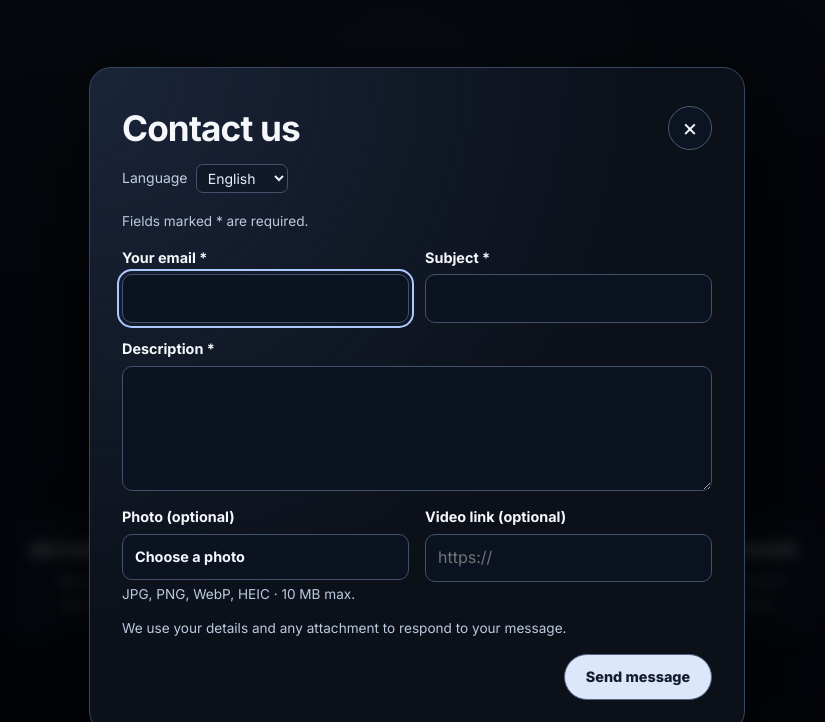
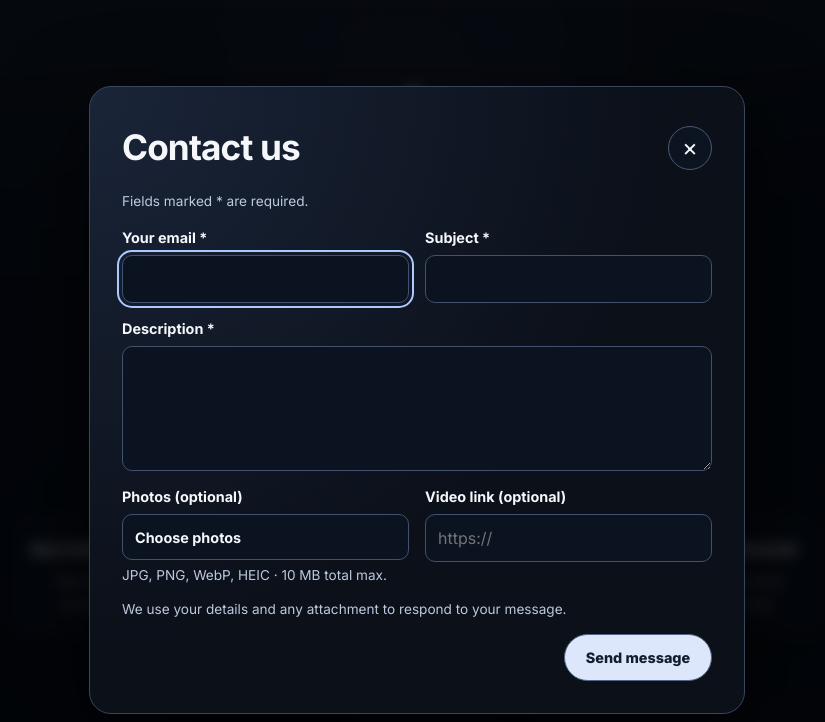
Before and after one commit to altruisproductions/altruiproductions-site, a website: page index.html in a window 1280 px wide. Both pictures are taken after a click on the button "Contact us". Shown: the top 722 px of the page, without its empty margins (223-1048 px from the left). Drawn offline with Linux system fonts and the light colour scheme.

Commit message:
Use the homepage language menu and allow multiple photos

```diff
--- a/contact.css
+++ b/contact.css
@@ -79,6 +79,10 @@ body:has(.contact-dialog) .studio-home {
   letter-spacing: -.025em;
 }
 
+.contact-heading {
+  margin-bottom: 1rem;
+}
+
 .contact-close {
   flex: none;
   width: 44px;
@@ -91,25 +95,6 @@ body:has(.contact-dialog) .studio-home {
   font-size: 1.5rem;
   line-height: 1;
   cursor: pointer;
-}
-
-.contact-language {
-  display: flex;
-  align-items: center;
-  gap: .55rem;
-  margin: .5rem 0 1.15rem;
-  color: #c1cde0;
-  font-size: .875rem;
-}
-
-.contact-language select {
-  max-width: 55%;
-  padding: .26rem .4rem;
-  border: 1px solid #43516c;
-  border-radius: 7px;
-  background: #101927;
-  color: #e7eefb;
-  font: inherit;
 }
 
 .contact-form,
--- a/contact.js
+++ b/contact.js
@@ -1,65 +1,103 @@
 (() => {
   const translations = {
     en: {
-      title: 'Contact us', close: 'Close', language: 'Language', requiredNote: 'Fields marked * are required.',
-      email: 'Your email *', subject: 'Subject *', message: 'Description *', photo: 'Photo (optional)',
-      choosePhoto: 'Choose a photo', remove: 'Remove photo', photoHint: 'JPG, PNG, WebP, HEIC · 10 MB max.',
+      title: 'Contact us', close: 'Close', selectLanguage: 'Select language', requiredNote: 'Fields marked * are required.',
+      email: 'Your email *', subject: 'Subject *', message: 'Description *', photo: 'Photos (optional)',
+      choosePhoto: 'Choose photos', remove: 'Remove photos', photoHint: 'JPG, PNG, WebP, HEIC · 10 MB total max.',
       video: 'Video link (optional)', privacy: 'We use your details and any attachment to respond to your message.',
       send: 'Send message', sending: 'Sending…', success: 'Message sent. Thank you for getting in touch.',
       invalidEmail: 'Enter a valid email address.', invalidSubject: 'Enter a subject of up to 120 characters.',
       invalidMessage: 'Enter a description of up to 5,000 characters.', invalidVideo: 'Enter a valid HTTPS or HTTP video link.',
-      photoSize: 'Choose a photo no larger than 10 MB.', photoType: 'Choose a valid JPG, PNG, WebP or HEIC photo.',
+      photoSize: 'Choose photos totaling 10 MB or less.', photoType: 'Choose valid JPG, PNG, WebP or HEIC photos.',
       failed: 'Your message couldn’t be sent. Please try again later.'
     },
     it: {
-      title: 'Contattaci', close: 'Chiudi', language: 'Lingua', requiredNote: 'I campi contrassegnati con * sono obbligatori.',
-      email: 'La tua email *', subject: 'Oggetto *', message: 'Descrizione *', photo: 'Foto (facoltativa)',
-      choosePhoto: 'Scegli una foto', remove: 'Rimuovi foto', photoHint: 'JPG, PNG, WebP, HEIC · max 10 MB',
+      title: 'Contattaci', close: 'Chiudi', selectLanguage: 'Seleziona lingua', requiredNote: 'I campi contrassegnati con * sono obbligatori.',
+      email: 'La tua email *', subject: 'Oggetto *', message: 'Descrizione *', photo: 'Foto (facoltative)',
+      choosePhoto: 'Scegli le foto', remove: 'Rimuovi le foto', photoHint: 'JPG, PNG, WebP, HEIC · max 10 MB totali',
       video: 'Link al video (facoltativo)', privacy: 'Usiamo i tuoi dati e l’eventuale allegato per rispondere al tuo messaggio.',
       send: 'Invia messaggio', sending: 'Invio in corso…', success: 'Messaggio inviato. Grazie per averci contattato.',
       invalidEmail: 'Inserisci un indirizzo email valido.', invalidSubject: 'Inserisci un oggetto di massimo 120 caratteri.',
       invalidMessage: 'Inserisci una descrizione di massimo 5.000 caratteri.', invalidVideo: 'Inserisci un link al video valido, con HTTPS o HTTP.',
-      photoSize: 'Scegli una foto di massimo 10 MB.', photoType: 'Scegli una foto valida in formato JPG, PNG, WebP o HEIC.',
+      photoSize: 'Il totale delle foto deve essere al massimo di 10 MB.', photoType: 'Scegli foto in formato JPG, PNG, WebP o HEIC.',
       failed: 'Impossibile inviare il messaggio. Riprova più tardi.'
     },
     es: {
-      title: 'Contáctanos', close: 'Cerrar', language: 'Idioma', requiredNote: 'Los campos marcados con * son obligatorios.',
-      email: 'Tu correo electrónico *', subject: 'Asunto *', message: 'Descripción *', photo: 'Foto (opcional)',
-      choosePhoto: 'Elige una foto', remove: 'Quitar foto', photoHint: 'JPG, PNG, WebP, HEIC · máx. 10 MB',
+      title: 'Contáctanos', close: 'Cerrar', selectLanguage: 'Elegir idioma', requiredNote: 'Los campos marcados con * son obligatorios.',
+      email: 'Tu correo electrónico *', subject: 'Asunto *', message: 'Descripción *', photo: 'Fotos (opcional)',
+      choosePhoto: 'Elige las fotos', remove: 'Quitar fotos', photoHint: 'JPG, PNG, WebP, HEIC · máx. 10 MB en total',
       video: 'Enlace al vídeo (opcional)', privacy: 'Usamos tus datos y el archivo adjunto para responder a tu mensaje.',
       send: 'Enviar mensaje', sending: 'Enviando…', success: 'Mensaje enviado. Gracias por ponerte en contacto.',
       invalidEmail: 'Introduce un correo electrónico válido.', invalidSubject: 'Introduce un asunto de hasta 120 caracteres.',
       invalidMessage: 'Introduce una descripción de hasta 5000 caracteres.', invalidVideo: 'Introduce un enlace al vídeo válido con HTTPS o HTTP.',
-      photoSize: 'Elige una foto de hasta 10 MB.', photoType: 'Elige una foto válida en formato JPG, PNG, WebP o HEIC.',
+      photoSize: 'El total de las fotos no puede superar los 10 MB.', photoType: 'Elige fotos en formato JPG, PNG, WebP o HEIC.',
       failed: 'No se pudo enviar el mensaje. Inténtalo más tarde.'
     },
     fr: {
-      title: 'Contactez-nous', close: 'Fermer', language: 'Langue', requiredNote: 'Les champs marqués d’un * sont obligatoires.',
-      email: 'Votre adresse e-mail *', subject: 'Objet *', message: 'Description *', photo: 'Photo (facultative)',
-      choosePhoto: 'Choisir une photo', remove: 'Retirer la photo', photoHint: 'JPG, PNG, WebP, HEIC · 10 Mo max.',
+      title: 'Contactez-nous', close: 'Fermer', selectLanguage: 'Choisir la langue', requiredNote: 'Les champs marqués d’un * sont obligatoires.',
+      email: 'Votre adresse e-mail *', subject: 'Objet *', message: 'Description *', photo: 'Photos (facultatif)',
+      choosePhoto: 'Choisir des photos', remove: 'Retirer les photos', photoHint: 'JPG, PNG, WebP, HEIC · 10 Mo au total',
       video: 'Lien vidéo (facultatif)', privacy: 'Nous utilisons vos coordonnées et la pièce jointe éventuelle pour vous répondre.',
       send: 'Envoyer le message', sending: 'Envoi en cours…', success: 'Message envoyé. Merci de nous avoir contactés.',
       invalidEmail: 'Saisissez une adresse e-mail valide.', invalidSubject: 'Saisissez un objet de 120 caractères maximum.',
       invalidMessage: 'Saisissez une description de 5 000 caractères maximum.', invalidVideo: 'Saisissez un lien vidéo HTTPS ou HTTP valide.',
-      photoSize: 'Choisissez une photo de 10 Mo maximum.', photoType: 'Choisissez une photo valide au format JPG, PNG, WebP ou HEIC.',
+      photoSize: 'Le total des photos ne doit pas dépasser 10 Mo.', photoType: 'Choisissez des photos au format JPG, PNG, WebP ou HEIC.',
       failed: 'Impossible d’envoyer votre message. Réessayez plus tard.'
     },
     de: {
-      title: 'Kontakt', close: 'Schließen', language: 'Sprache', requiredNote: 'Mit * gekennzeichnete Felder sind Pflichtfelder.',
-      email: 'Ihre E-Mail-Adresse *', subject: 'Betreff *', message: 'Beschreibung *', photo: 'Foto (optional)',
-      choosePhoto: 'Foto auswählen', remove: 'Foto entfernen', photoHint: 'JPG, PNG, WebP, HEIC · max. 10 MB',
+      title: 'Kontakt', close: 'Schließen', selectLanguage: 'Sprache auswählen', requiredNote: 'Mit * gekennzeichnete Felder sind Pflichtfelder.',
+      email: 'Ihre E-Mail-Adresse *', subject: 'Betreff *', message: 'Beschreibung *', photo: 'Fotos (optional)',
+      choosePhoto: 'Fotos auswählen', remove: 'Fotos entfernen', photoHint: 'JPG, PNG, WebP, HEIC · max. 10 MB insgesamt',
       video: 'Videolink (optional)', privacy: 'Wir verwenden Ihre Angaben und einen etwaigen Anhang, um Ihnen zu antworten.',
       send: 'Nachricht senden', sending: 'Wird gesendet…', success: 'Nachricht gesendet. Vielen Dank für Ihre Anfrage.',
       invalidEmail: 'Geben Sie eine gültige E-Mail-Adresse ein.', invalidSubject: 'Geben Sie einen Betreff mit höchstens 120 Zeichen ein.',
       invalidMessage: 'Geben Sie eine Beschreibung mit höchstens 5.000 Zeichen ein.', invalidVideo: 'Geben Sie einen gültigen HTTPS- oder HTTP-Videolink ein.',
-      photoSize: 'Wählen Sie ein Foto mit höchstens 10 MB.', photoType: 'Wählen Sie ein gültiges JPG-, PNG-, WebP- oder HEIC-Foto.',
+      photoSize: 'Die Fotos dürfen zusammen höchstens 10 MB groß sein.', photoType: 'Wählen Sie gültige JPG-, PNG-, WebP- oder HEIC-Fotos.',
       failed: 'Ihre Nachricht konnte nicht gesendet werden. Versuchen Sie es später erneut.'
+    }
+  };
+
+  const homeTranslations = {
+    en: {
+      kicker: 'Independent apps, films and games',
+      intro: 'Independent digital experiences by Giovanni Altrui, spanning narrative games, productivity apps, interactive cinema, manga projects and filmmaking work.',
+      projects: 'Projects', survival: 'Narrative survival', desktop: 'Real Desktop Experience',
+      film: 'Interactive film', manga: 'Coming soon', filmmaker: 'Showreel & courses'
+    },
+    it: {
+      kicker: 'App, film e giochi indipendenti',
+      intro: 'Esperienze digitali indipendenti di Giovanni Altrui, tra giochi narrativi, app di produttività, cinema interattivo, progetti manga e produzioni video.',
+      projects: 'Progetti', survival: 'Survival narrativo', desktop: 'Una vera esperienza desktop',
+      film: 'Film interattivo', manga: 'In arrivo', filmmaker: 'Showreel e corsi'
+    },
+    es: {
+      kicker: 'Aplicaciones, cine y juegos independientes',
+      intro: 'Experiencias digitales independientes de Giovanni Altrui, desde juegos narrativos y aplicaciones de productividad hasta cine interactivo, proyectos de manga y producciones audiovisuales.',
+      projects: 'Proyectos', survival: 'Supervivencia narrativa', desktop: 'Una auténtica experiencia de escritorio',
+      film: 'Película interactiva', manga: 'Próximamente', filmmaker: 'Videorreel y cursos'
+    },
+    fr: {
+      kicker: 'Applications, films et jeux indépendants',
+      intro: 'Des expériences numériques indépendantes signées Giovanni Altrui, entre jeux narratifs, applications de productivité, cinéma interactif, projets de mangas et réalisations audiovisuelles.',
+      projects: 'Projets', survival: 'Survie narrative', desktop: 'Une véritable expérience de bureau',
+      film: 'Film interactif', manga: 'Bientôt disponible', filmmaker: 'Bande démo et cours'
+    },
+    de: {
+      kicker: 'Unabhängige Apps, Filme und Spiele',
+      intro: 'Unabhängige digitale Projekte von Giovanni Altrui, von erzählerischen Spielen und Produktivitäts-Apps bis hin zu interaktivem Kino, Manga und Filmproduktionen.',
+      projects: 'Projekte', survival: 'Storybasiertes Survival', desktop: 'Ein echtes Desktop-Erlebnis',
+      film: 'Interaktiver Film', manga: 'Demnächst', filmmaker: 'Showreel und Kurse'
     }
   };
 
   const dialog = document.getElementById('contactDialog');
   const openButton = document.getElementById('contactOpen');
-  const languageSelect = document.getElementById('contactLanguage');
+  const languageMenu = document.getElementById('homeLanguage');
+  const languageTrigger = document.getElementById('homeLanguageTrigger');
+  const languageOptions = document.getElementById('homeLanguageOptions');
+  const languageButtons = [...languageOptions.querySelectorAll('[data-lang]')];
+  const homeText = [...document.querySelectorAll('[data-home]')];
+  const homeLabels = [...document.querySelectorAll('[data-home-label]')];
   const form = document.getElementById('contactForm');
   const submit = document.getElementById('contactSubmit');
   const status = document.getElementById('contactStatus');
@@ -100,17 +138,26 @@
   }
 
   function updatePhoto() {
-    const file = photo.files[0];
-    photoName.textContent = file ? file.name : translations[language].choosePhoto;
-    remove.hidden = !file;
+    const names = Array.from(photo.files, (file) => file.name).join(', ');
+    photoName.textContent = names || translations[language].choosePhoto;
+    photoName.title = names;
+    remove.hidden = !names;
   }
 
   function setLanguage(nextLanguage) {
     language = nextLanguage;
     const copy = translations[language];
-    dialog.lang = language;
-    openButton.lang = language;
-    languageSelect.value = language;
+    document.documentElement.lang = language;
+    languageTrigger.textContent = language.toUpperCase();
+    languageTrigger.setAttribute('aria-label', `${copy.selectLanguage} (${language.toUpperCase()})`);
+    languageButtons.forEach((button) => {
+      const active = button.dataset.lang === language;
+      button.classList.toggle('active', active);
+      button.setAttribute('aria-pressed', String(active));
+    });
+    const home = homeTranslations[language];
+    homeText.forEach((element) => { element.textContent = home[element.dataset.home]; });
+    homeLabels.forEach((element) => { element.setAttribute('aria-label', home[element.dataset.homeLabel]); });
     document.querySelectorAll('[data-contact]').forEach((element) => {
       element.textContent = copy[element.dataset.contact];
     });
@@ -128,10 +175,9 @@
     return Object.hasOwn(photoFormats, extension) ? photoFormats[extension] : '';
   }
 
-  function validatePhoto(file) {
-    if (!file) return '';
-    if (file.size > maxPhotoBytes) return 'photoSize';
-    if (!file.size || !photoFormat(file)) return 'photoType';
+  function validatePhotos(files) {
+    if (files.reduce((total, file) => total + file.size, 0) > maxPhotoBytes) return 'photoSize';
+    if (files.some((file) => file.size < 12 || !photoFormat(file))) return 'photoType';
     return '';
   }
 
@@ -169,7 +215,33 @@
     if (event.clientX < rect.left || event.clientX > rect.right ||
         event.clientY < rect.top || event.clientY > rect.bottom) dialog.close();
   });
-  languageSelect.addEventListener('change', () => setLanguage(languageSelect.value));
+  function showLanguages(open) {
+    languageMenu.classList.toggle('open', open);
+    languageTrigger.setAttribute('aria-expanded', String(open));
+    languageOptions.hidden = !open;
+    if (open) languageOptions.querySelector('.active').focus();
+  }
+
+  languageTrigger.addEventListener('click', () => showLanguages(languageOptions.hidden));
+  languageButtons.forEach((button) => {
+    button.addEventListener('click', () => {
+      setLanguage(button.dataset.lang);
+      showLanguages(false);
+      languageTrigger.focus();
+    });
+  });
+  document.addEventListener('click', (event) => {
+    if (!languageMenu.contains(event.target)) showLanguages(false);
+  });
+  languageMenu.addEventListener('focusout', (event) => {
+    if (!languageMenu.contains(event.relatedTarget)) showLanguages(false);
+  });
+  languageMenu.addEventListener('keydown', (event) => {
+    if (event.key === 'Escape' && !languageOptions.hidden) {
+      showLanguages(false);
+      languageTrigger.focus();
+    }
+  });
 
   form.addEventListener('input', (event) => {
     submissionId = undefined;
@@ -179,7 +251,7 @@
   });
   photo.addEventListener('change', () => {
     updatePhoto();
-    const error = validatePhoto(photo.files[0]);
+    const error = validatePhotos([...photo.files]);
     if (error) showError(error);
   });
   remove.addEventListener('click', () => {
@@ -198,12 +270,12 @@
     const subject = data.get('subject').trim();
     const message = data.get('message').trim();
     const video = data.get('video').trim();
-    const file = photo.files[0];
+    const files = [...photo.files];
     const error = !email || !form.elements.email.validity.valid ? 'invalidEmail'
       : !subject || subject.length > 120 ? 'invalidSubject'
       : !message || message.length > 5000 ? 'invalidMessage'
       : !validateVideo(video) || video.length > 2048 ? 'invalidVideo'
-      : validatePhoto(file);
+      : validatePhotos(files);
     if (error) {
       showError(error);
       return;
@@ -221,15 +293,15 @@
         id: submissionId ??= crypto.randomUUID(),
         email, subject, message, video,
         website: data.get('website'),
-        photo: file ? photoFormat(file) : null
+        photos: files.map((file) => ({ format: photoFormat(file), size: file.size }))
       };
       let result;
-      if (file) {
+      if (files.length) {
         result = await postContact(payload, 'upload');
         if (result.uploadUrl) {
           const upload = await fetch(result.uploadUrl, {
             method: 'PUT',
-            body: file,
+            body: new Blob(files, { type: 'application/octet-stream' }),
             signal: AbortSignal.timeout(120_000)
           });
           result = upload.ok ? null : { code: upload.status === 413 ? 'photoSize' : 'uploadFailed' };
--- a/index.html
+++ b/index.html
@@ -41,6 +41,18 @@
     body.privacy-open .home-legal {
       filter: blur(12px);
       transform: translateX(-50%) scale(0.985);
+    }
+
+    .home-language {
+      position: absolute;
+      top: clamp(1rem, 3vw, 1.8rem);
+      right: clamp(1rem, 4vw, 2.4rem);
+      z-index: 3;
+    }
+
+    .home-language :focus-visible {
+      outline: 2px solid #aec9ff;
+      outline-offset: -2px;
     }
 
     .studio-home {
@@ -280,7 +292,7 @@
 
       .studio-home {
         min-height: 100vh;
-        padding: 2rem 1rem;
+        padding: 4.5rem 1rem 2rem;
       }
 
       .project-links {
@@ -291,32 +303,43 @@
   </style>
 </head>
 <body>
+  <div class="lang-menu home-language" id="homeLanguage">
+    <button class="lang-trigger" id="homeLanguageTrigger" type="button" aria-label="Select language"
+      aria-expanded="false" aria-controls="homeLanguageOptions">EN</button>
+    <div class="lang-dropdown" id="homeLanguageOptions" hidden>
+      <button class="lang-option active" data-lang="en" lang="en" type="button" aria-pressed="true">English</button>
+      <button class="lang-option" data-lang="it" lang="it" type="button" aria-pressed="false">Italiano</button>
+      <button class="lang-option" data-lang="es" lang="es" type="button" aria-pressed="false">Español</button>
+      <button class="lang-option" data-lang="fr" lang="fr" type="button" aria-pressed="false">Français</button>
+      <button class="lang-option" data-lang="de" lang="de" type="button" aria-pressed="false">Deutsch</button>
+    </div>
+  </div>
   <main class="studio-home">
     <img src="images/altrui-productions-varco-white.png" width="2048" height="2130" alt="Altrui Productions" class="studio-mark" />
     <section class="studio-copy" aria-labelledby="studio-title">
-      <p class="studio-kicker">Independent apps, films and games</p>
-      <p id="studio-title">Independent digital experiences by Giovanni Altrui, spanning narrative games, productivity apps, interactive cinema, manga projects and filmmaking work.</p>
+      <p class="studio-kicker" data-home="kicker">Independent apps, films and games</p>
+      <p id="studio-title" data-home="intro">Independent digital experiences by Giovanni Altrui, spanning narrative games, productivity apps, interactive cinema, manga projects and filmmaking work.</p>
     </section>
-    <nav class="project-links" aria-label="Projects">
+    <nav class="project-links" aria-label="Projects" data-home-label="projects">
       <a class="project-link" href="become-life.html">
         <strong>BECOME LIFE</strong>
-        <span>Narrative survival</span>
+        <span data-home="survival">Narrative survival</span>
       </a>
       <a class="project-link" href="desk-x.html">
         <strong>DeskX</strong>
-        <span>Real Desktop Experience</span>
+        <span data-home="desktop">Real Desktop Experience</span>
       </a>
       <a class="project-link" href="the-stranger.html">
         <strong>The Stranger</strong>
-        <span>Interactive film</span>
+        <span data-home="film">Interactive film</span>
       </a>
       <span class="project-link is-coming-soon" role="button" aria-disabled="true">
         <strong>GENBU MANGA</strong>
-        <span>Coming soon</span>
+        <span data-home="manga">Coming soon</span>
       </span>
       <a class="project-link" href="filmmaker.html">
         <strong>Filmmaker</strong>
-        <span>Showreel & courses</span>
+        <span data-home="filmmaker">Showreel & courses</span>
       </a>
     </nav>
     <button class="contact-open" id="contactOpen" type="button" aria-haspopup="dialog" aria-controls="contactDialog" data-contact="title">Contact us</button>
@@ -327,17 +350,6 @@
       <h2 id="contactTitle" data-contact="title">Contact us</h2>
       <button class="contact-close" id="contactClose" type="button" aria-label="Close" data-contact-label="close">×</button>
     </div>
-
-    <label class="contact-language">
-      <span data-contact="language">Language</span>
-      <select id="contactLanguage">
-        <option value="en" lang="en">English</option>
-        <option value="it" lang="it">Italiano</option>
-        <option value="es" lang="es">Español</option>
-        <option value="fr" lang="fr">Français</option>
-        <option value="de" lang="de">Deutsch</option>
-      </select>
-    </label>
 
     <form class="contact-form" id="contactForm" method="post" action="/api/contact" novalidate>
       <p class="contact-note" data-contact="requiredNote">Fields marked * are required.</p>
@@ -357,13 +369,13 @@
       </label>
       <div class="contact-row contact-attachments">
         <div class="contact-file">
-          <label for="contactPhoto" data-contact="photo">Photo (optional)</label>
-          <input id="contactPhoto" name="photo" type="file" accept=".jpg,.jpeg,.png,.webp,.heic,.heif" aria-describedby="contactPhotoHint" />
+          <label for="contactPhoto" data-contact="photo">Photos (optional)</label>
+          <input id="contactPhoto" name="photo" type="file" multiple accept=".jpg,.jpeg,.png,.webp,.heic,.heif" aria-describedby="contactPhotoHint" />
           <label class="contact-file-name" for="contactPhoto">
-            <span id="contactPhotoName" data-contact="choosePhoto">Choose a photo</span>
+            <span id="contactPhotoName" data-contact="choosePhoto">Choose photos</span>
           </label>
-          <button class="contact-remove" id="contactRemove" type="button" data-contact="remove" hidden>Remove photo</button>
-          <small id="contactPhotoHint">JPG, PNG, WebP, HEIC · 10 MB max.</small>
+          <button class="contact-remove" id="contactRemove" type="button" data-contact="remove" hidden>Remove photos</button>
+          <small id="contactPhotoHint">JPG, PNG, WebP, HEIC · 10 MB total max.</small>
         </div>
         <label>
           <span data-contact="video">Video link (optional)</span>
@@ -381,11 +393,11 @@
     </form>
   </dialog>
 
-  <div class="home-legal">
+  <div class="home-legal" lang="en">
     <button class="privacy-button" id="privacyOpen" type="button">Privacy & Cookies</button>
   </div>
 
-  <div class="privacy-modal" id="privacyModal" aria-hidden="true">
+  <div class="privacy-modal" id="privacyModal" aria-hidden="true" lang="en">
     <div class="privacy-panel" role="dialog" aria-modal="true" aria-labelledby="privacyTitle">
       <button class="privacy-close" id="privacyClose" type="button" aria-label="Close privacy panel">×</button>
       <h2 id="privacyTitle">Privacy & Cookies</h2>
```
